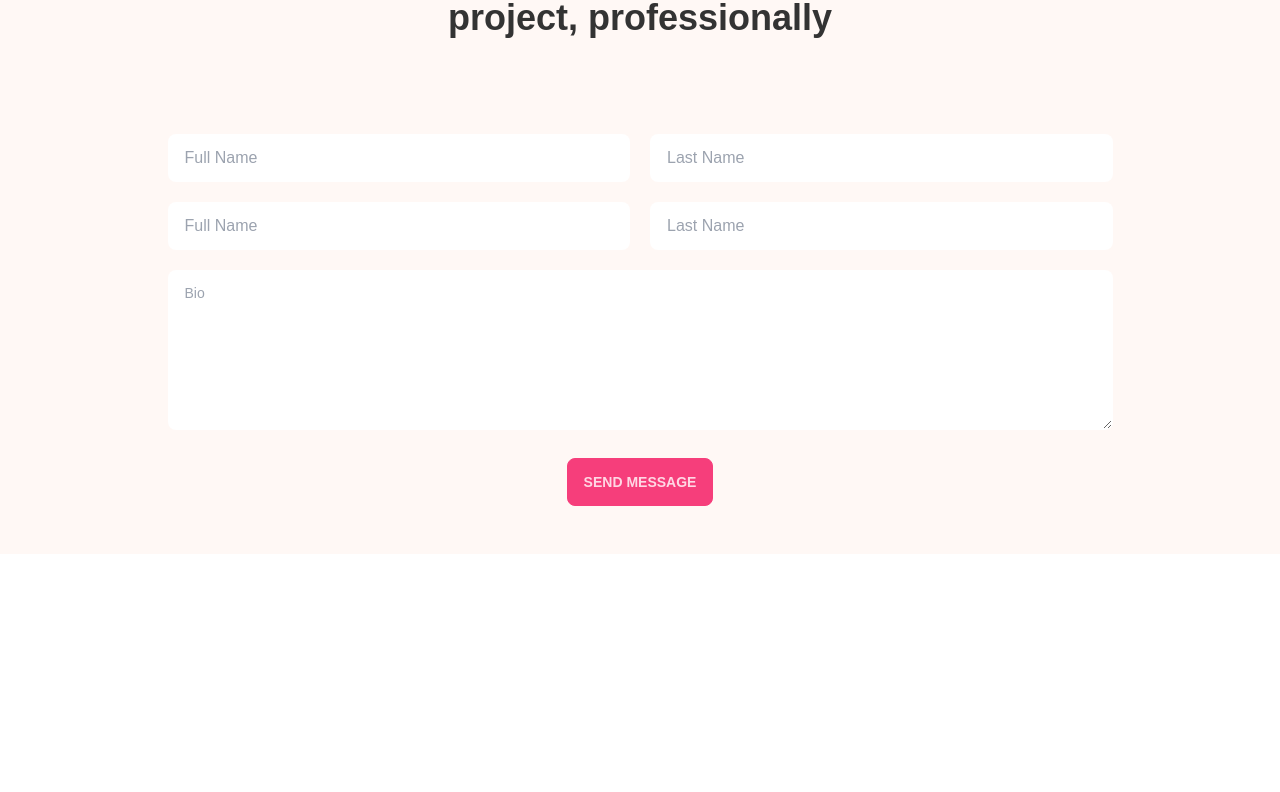
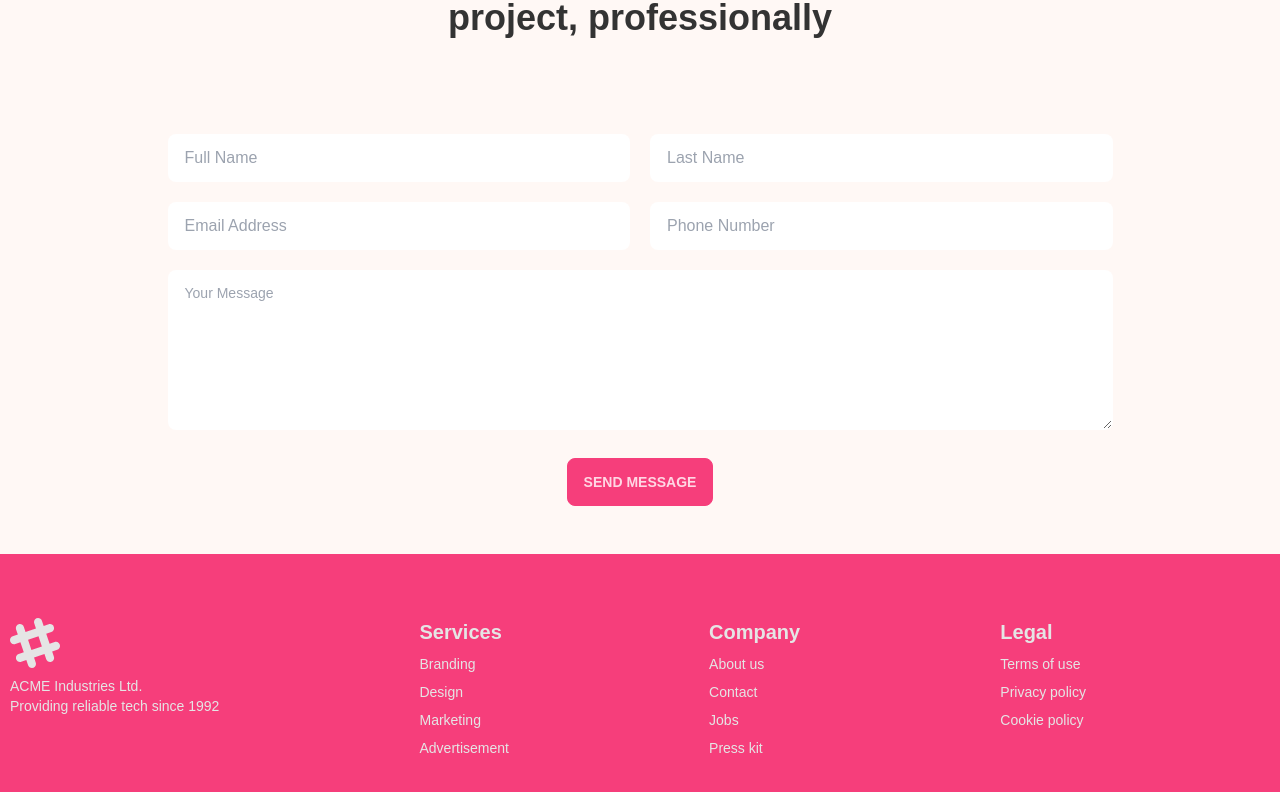
Before and after one commit to ImRanKhan81m/Jerin-Parlour-Mern-Project, a React (Create React App) app in the folder jerin-parlour-client/: page / in a window 1280 px wide. Shown: the part 2441-3233 px from the top of the page. Before the commit the page ends 2995 px from the top, so only its background shows below. Built offline with nearby package versions, Linux system fonts and the light colour scheme.

Commit message:
finally done complete design

```diff
--- a/jerin-parlour-client/src/Components/Home/Contact/Contact.js
+++ b/jerin-parlour-client/src/Components/Home/Contact/Contact.js
@@ -10,11 +10,11 @@
                     <input type="text" placeholder="Full Name" class="input w-full  " />
                     <input type="text" placeholder="Last Name" class="input w-full " />
 
-                    <input type="text" placeholder="Full Name" class="input w-full" />
-                    <input type="text" placeholder="Last Name" class="input w-full" />
+                    <input type="text" placeholder="Email Address" class="input w-full" />
+                    <input type="text" placeholder="Phone Number" class="input w-full" />
                 </div>
                 <div className='text-center w-full h-40'>
-                    <textarea class="textarea w-full mr-5 h-full" placeholder="Bio"></textarea>
+                    <textarea class="textarea w-full mr-5 h-full" placeholder="Your Message"></textarea>
                 </div>
                 <div className='text-center'>
                     <button className='btn btn-primary mt-7 '>Send Message</button>
--- a/jerin-parlour-client/src/Components/Home/Footer/Footer.js
+++ b/jerin-parlour-client/src/Components/Home/Footer/Footer.js
@@ -2,9 +2,32 @@
 
 const Footer = () => {
     return (
-        <div>
-
-        </div>
+        <footer class="footer p-10 text-info mid-container">
+            <div>
+                <svg width="50" height="50" viewBox="0 0 24 24" xmlns="http://www.w3.org/2000/svg" fill-rule="evenodd" clip-rule="evenodd" class="fill-current"><path d="M22.672 15.226l-2.432.811.841 2.515c.33 1.019-.209 2.127-1.23 2.456-1.15.325-2.148-.321-2.463-1.226l-.84-2.518-5.013 1.677.84 2.517c.391 1.203-.434 2.542-1.831 2.542-.88 0-1.601-.564-1.86-1.314l-.842-2.516-2.431.809c-1.135.328-2.145-.317-2.463-1.229-.329-1.018.211-2.127 1.231-2.456l2.432-.809-1.621-4.823-2.432.808c-1.355.384-2.558-.59-2.558-1.839 0-.817.509-1.582 1.327-1.846l2.433-.809-.842-2.515c-.33-1.02.211-2.129 1.232-2.458 1.02-.329 2.13.209 2.461 1.229l.842 2.515 5.011-1.677-.839-2.517c-.403-1.238.484-2.553 1.843-2.553.819 0 1.585.509 1.85 1.326l.841 2.517 2.431-.81c1.02-.33 2.131.211 2.461 1.229.332 1.018-.21 2.126-1.23 2.456l-2.433.809 1.622 4.823 2.433-.809c1.242-.401 2.557.484 2.557 1.838 0 .819-.51 1.583-1.328 1.847m-8.992-6.428l-5.01 1.675 1.619 4.828 5.011-1.674-1.62-4.829z"></path></svg>
+                <p>ACME Industries Ltd.<br/>Providing reliable tech since 1992</p>
+            </div>
+            <div>
+                <span class="text-xl font-semibold ">Services</span>
+                <a class="link link-hover">Branding</a>
+                <a class="link link-hover">Design</a>
+                <a class="link link-hover">Marketing</a>
+                <a class="link link-hover">Advertisement</a>
+            </div>
+            <div>
+                <span class="text-xl font-semibold">Company</span>
+                <a class="link link-hover">About us</a>
+                <a class="link link-hover">Contact</a>
+                <a class="link link-hover">Jobs</a>
+                <a class="link link-hover">Press kit</a>
+            </div>
+            <div>
+                <span class="text-xl font-semibold">Legal</span>
+                <a class="link link-hover">Terms of use</a>
+                <a class="link link-hover">Privacy policy</a>
+                <a class="link link-hover">Cookie policy</a>
+            </div>
+        </footer>
     );
 };
 
--- a/jerin-parlour-client/src/Components/Home/Home.js
+++ b/jerin-parlour-client/src/Components/Home/Home.js
@@ -2,6 +2,7 @@
 import Advertise from './Advertise/Advertise';
 import Banner from './Banner/Banner';
 import Contact from './Contact/Contact';
+import Footer from './Footer/Footer';
 import Navbar from './Navbar/Navbar';
 import Services from './Services/Services';
 import Testimonials from './Testimonials/Testimonials';
@@ -17,6 +18,8 @@
             <div className='bg-secondary py-36'><Advertise /></div>
             <div className='py-28'><Testimonials /></div>
             <div className=' bg-secondary'><Contact /></div>
+            <div className=' bg-primary pt-16 pb-40'><Footer/></div>
+
         </div>
     );
 };
```
